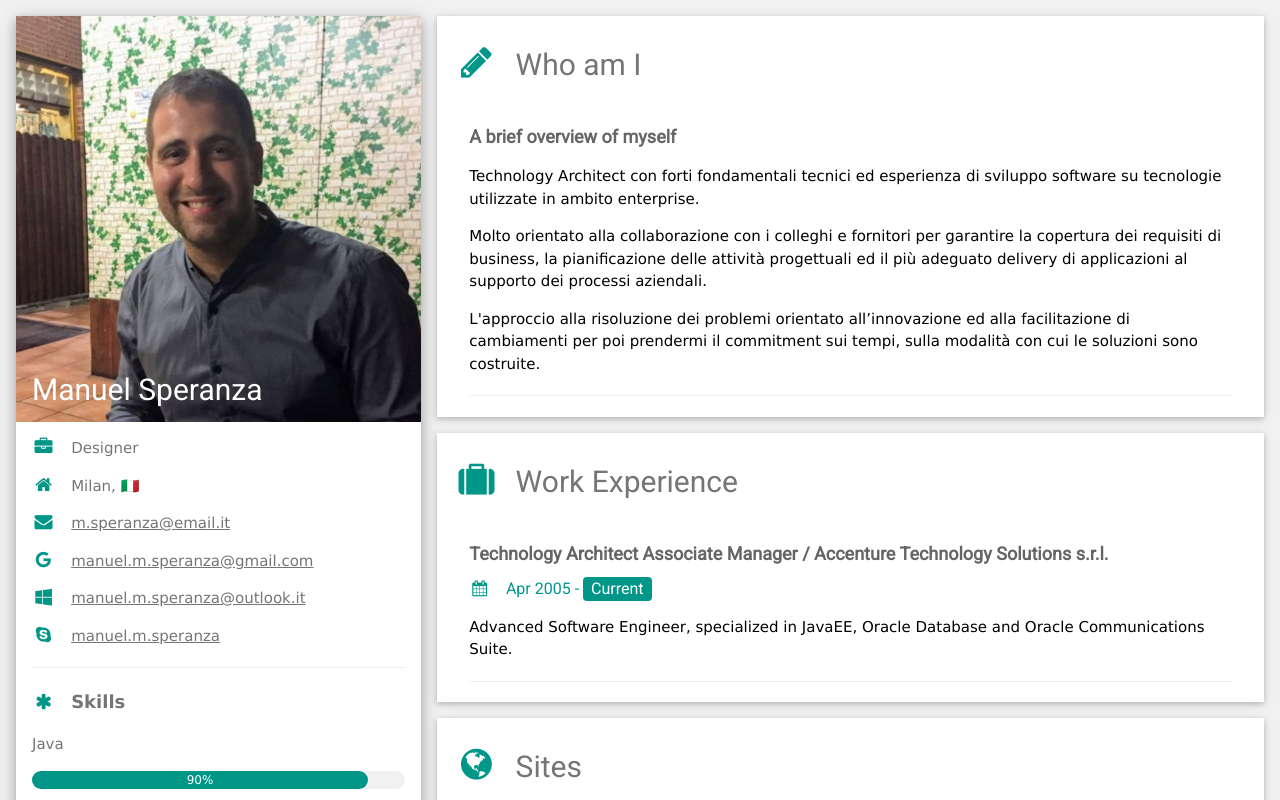
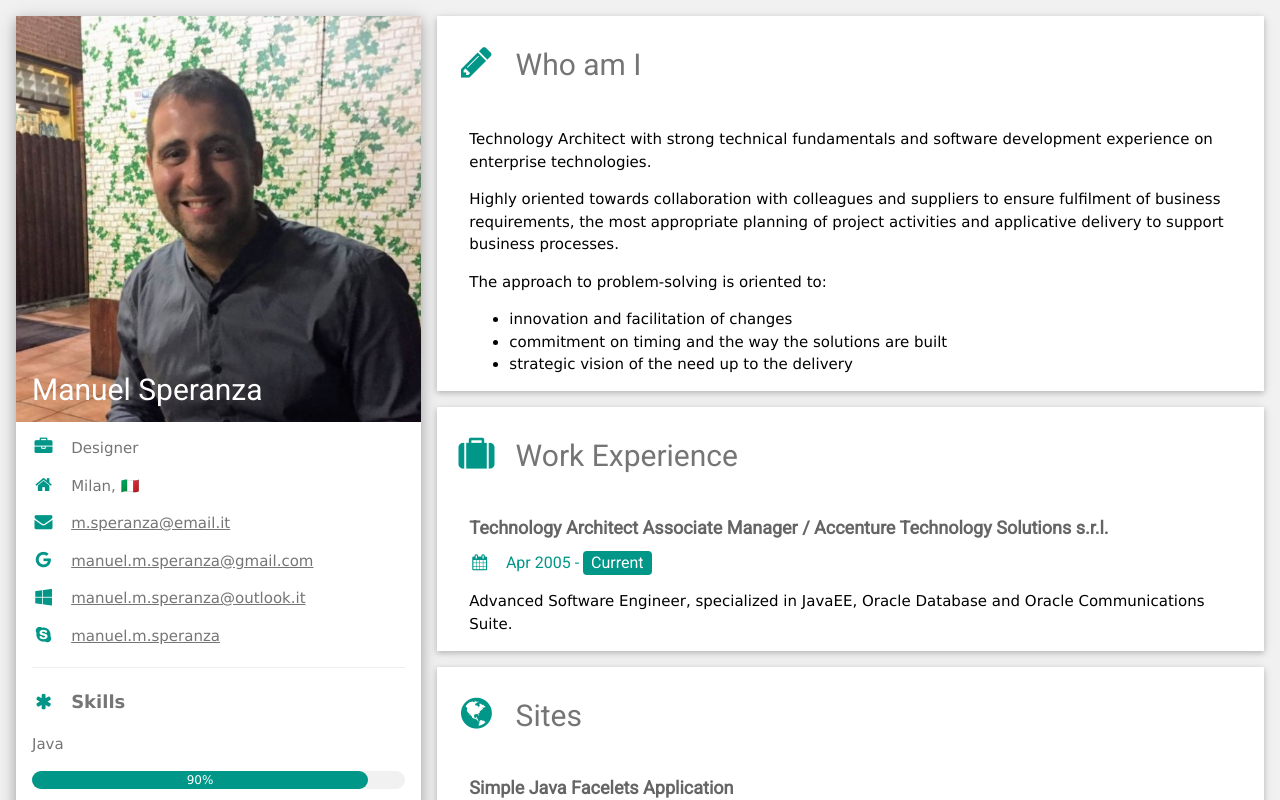
Before and after one commit to manuelmsperanza/hoffnungland, an Angular app in the folder servlets/cv-app/: page / in a window 1280 px wide. Shown: the top 800 px of the page. Built offline with nearby package versions, Linux system fonts and the light colour scheme.

Commit message:
fixed who am I

```diff
--- a/servlets/cv-app/src/app/app.component.html
+++ b/servlets/cv-app/src/app/app.component.html
@@ -108,12 +108,17 @@
         </h2>
         <div class="w3-container">
           <h5 class="w3-opacity">
-            <b>A brief overview of myself</b>
+            <!--b>A brief overview of myself</b-->
           </h5>
-          <p>Technology Architect con forti fondamentali tecnici ed esperienza di sviluppo software su tecnologie utilizzate in ambito enterprise.</p>
-          <p>Molto orientato alla collaborazione con i colleghi e fornitori per garantire la copertura dei requisiti di business, la pianificazione delle attività progettuali ed il più adeguato delivery di applicazioni al supporto dei processi aziendali.</p>
-          <p>L&apos;approccio alla risoluzione dei problemi orientato all’innovazione ed alla facilitazione di cambiamenti per poi prendermi il commitment sui tempi, sulla modalità con cui le soluzioni sono costruite.</p>
-          <hr/>
+          <p>Technology Architect with strong technical fundamentals and software development experience on enterprise technologies.</p>
+          <p>Highly oriented towards collaboration with colleagues and suppliers to ensure fulfilment of business requirements, the most appropriate planning of project activities and applicative delivery to support business processes.</p>
+          <p>The approach to problem-solving is oriented to:</p>
+          <ul class="w3-hoverable" >
+            <li>innovation and facilitation of changes</li>
+            <li>commitment on timing and the way the solutions are built</li>
+            <li>strategic vision of the need up to the delivery</li>
+          </ul>
+          <!--hr/-->
         </div>
       </div>
       <div class="w3-container w3-card w3-white w3-margin-bottom">
@@ -131,7 +136,7 @@
             <span class="w3-tag w3-teal w3-round">Current</span>
           </h6>
           <p>Advanced Software Engineer, specialized in JavaEE, Oracle Database and Oracle Communications Suite.</p>
-          <hr/>
+          <!--hr/ -->
         </div>
       </div>
       <div class="w3-container w3-card w3-white">
```
